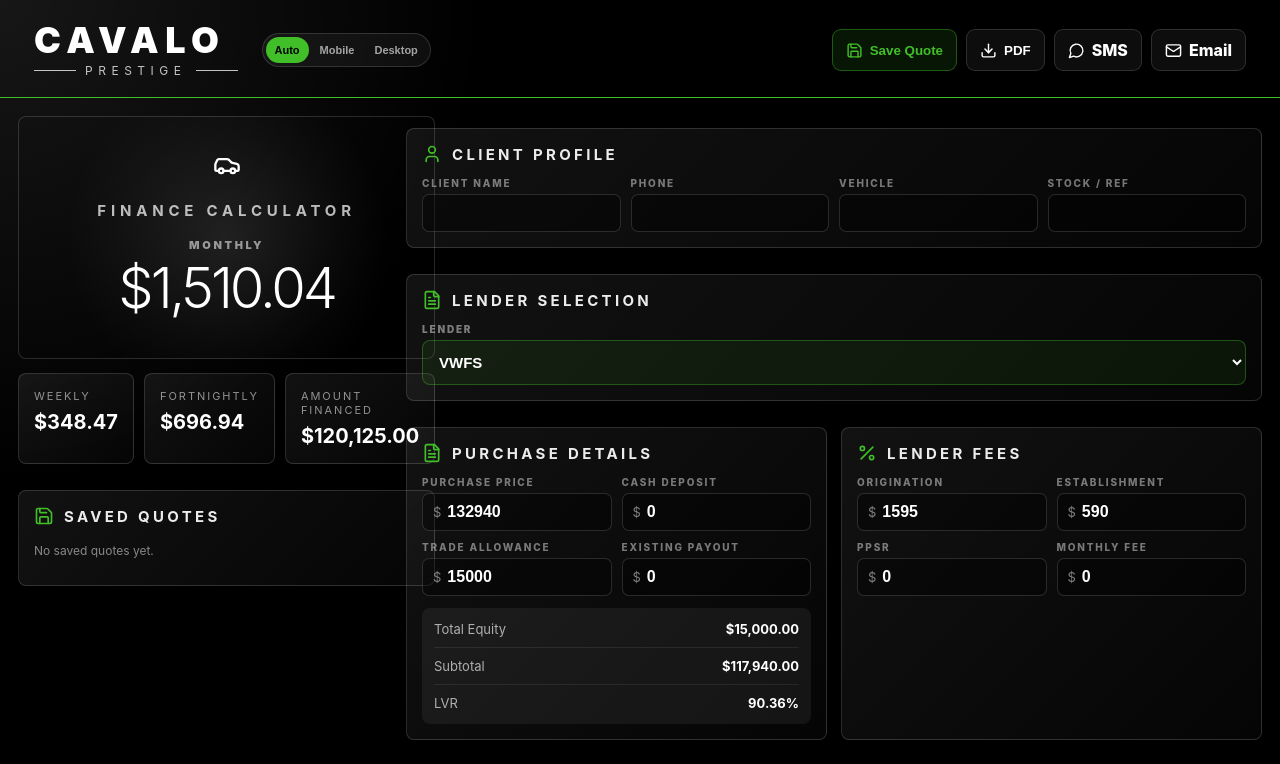
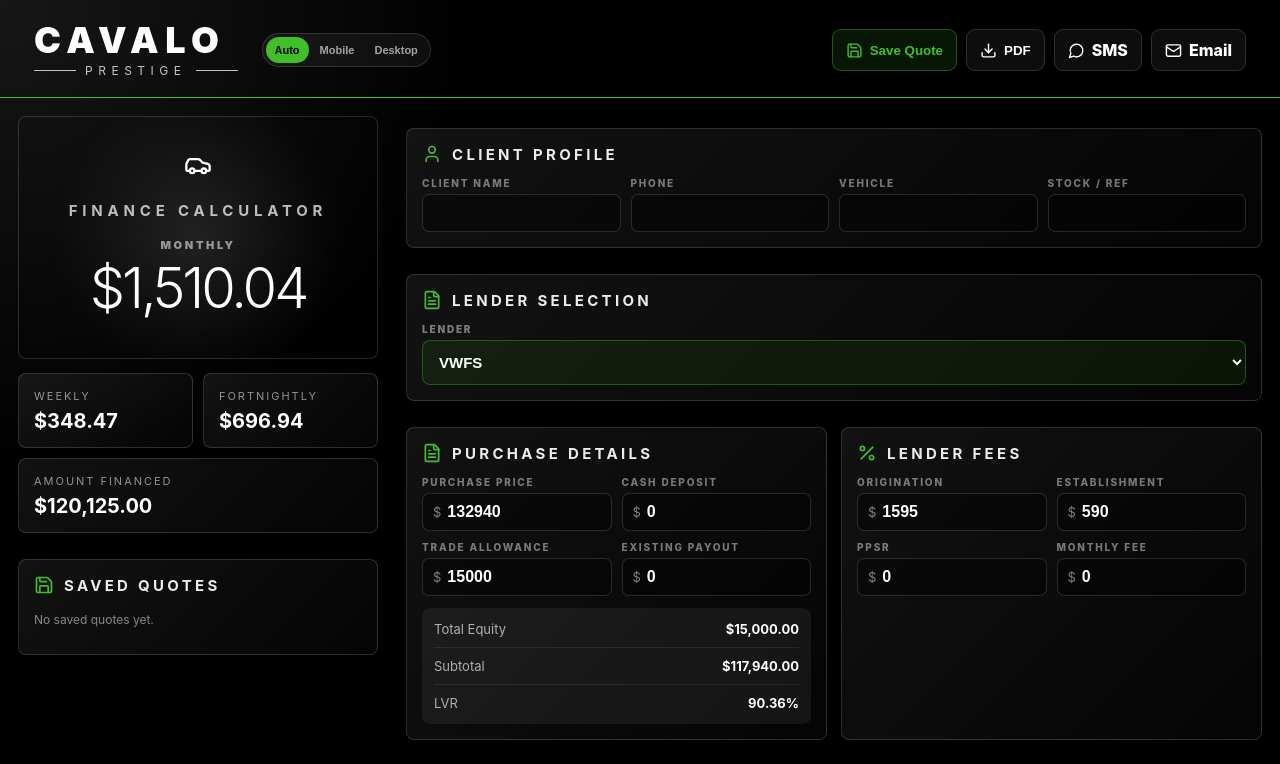
Before and after one commit to keeganchang-wq/CFS-App, a React (Vite) app: page / in a window 1280 px wide. Shown: the top 764 px of the page. Built offline with nearby package versions, Linux system fonts and the light colour scheme.

Commit message:
Add files via upload
he desktop layout overlap is corrected.

```diff
--- a/src/styles.css
+++ b/src/styles.css
@@ -71,3 +71,97 @@
 .desktop-two-col .panel {
   min-height: 0;
 }
+
+
+/* V3 desktop overlap fix */
+.desktop-layout {
+  grid-template-columns: 360px minmax(0, 1fr);
+  gap: 28px;
+  align-items: start;
+}
+
+.desktop-left,
+.desktop-right {
+  min-width: 0;
+}
+
+.desktop-left {
+  overflow: visible;
+}
+
+.desktop-right {
+  width: 100%;
+}
+
+.desktop-left .hero {
+  width: 100%;
+}
+
+.summary-grid {
+  display: grid;
+  grid-template-columns: 1fr 1fr;
+  gap: 10px;
+}
+
+.summary-grid .metric {
+  min-width: 0;
+}
+
+.summary-grid .metric:nth-child(3) {
+  grid-column: 1 / -1;
+}
+
+.metric b {
+  overflow-wrap: anywhere;
+  line-height: 1.1;
+}
+
+.desktop-two-col {
+  grid-template-columns: minmax(0, 1fr) minmax(0, 1fr);
+}
+
+.panel,
+.card {
+  min-width: 0;
+}
+
+.desktop-lender-row {
+  grid-template-columns: minmax(0, 1fr);
+}
+
+.desktop-lender-row label {
+  min-width: 0;
+}
+
+@media (min-width: 1200px) {
+  .desktop-layout {
+    max-width: 1380px;
+  }
+}
+
+@media (max-width: 1100px) {
+  .desktop-layout {
+    grid-template-columns: 1fr;
+  }
+
+  .desktop-left {
+    display: grid;
+    grid-template-columns: 360px minmax(0, 1fr);
+    gap: 14px;
+    align-items: start;
+  }
+
+  .desktop-left .summary-grid {
+    grid-template-columns: 1fr 1fr;
+  }
+
+  .desktop-left .panel {
+    grid-column: 1 / -1;
+  }
+}
+
+@media (max-width: 760px) {
+  .desktop-left {
+    grid-template-columns: 1fr;
+  }
+}
```
